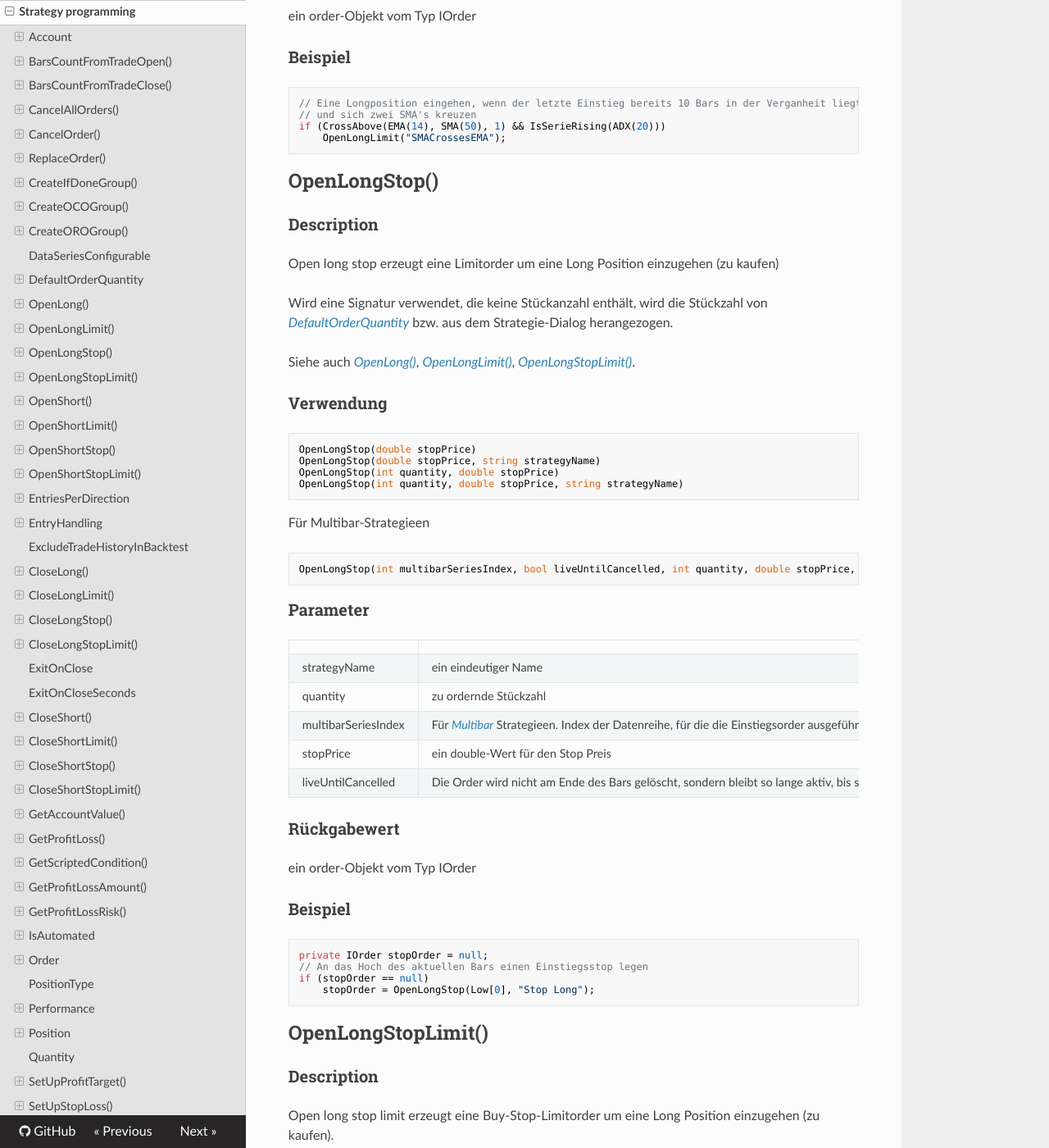
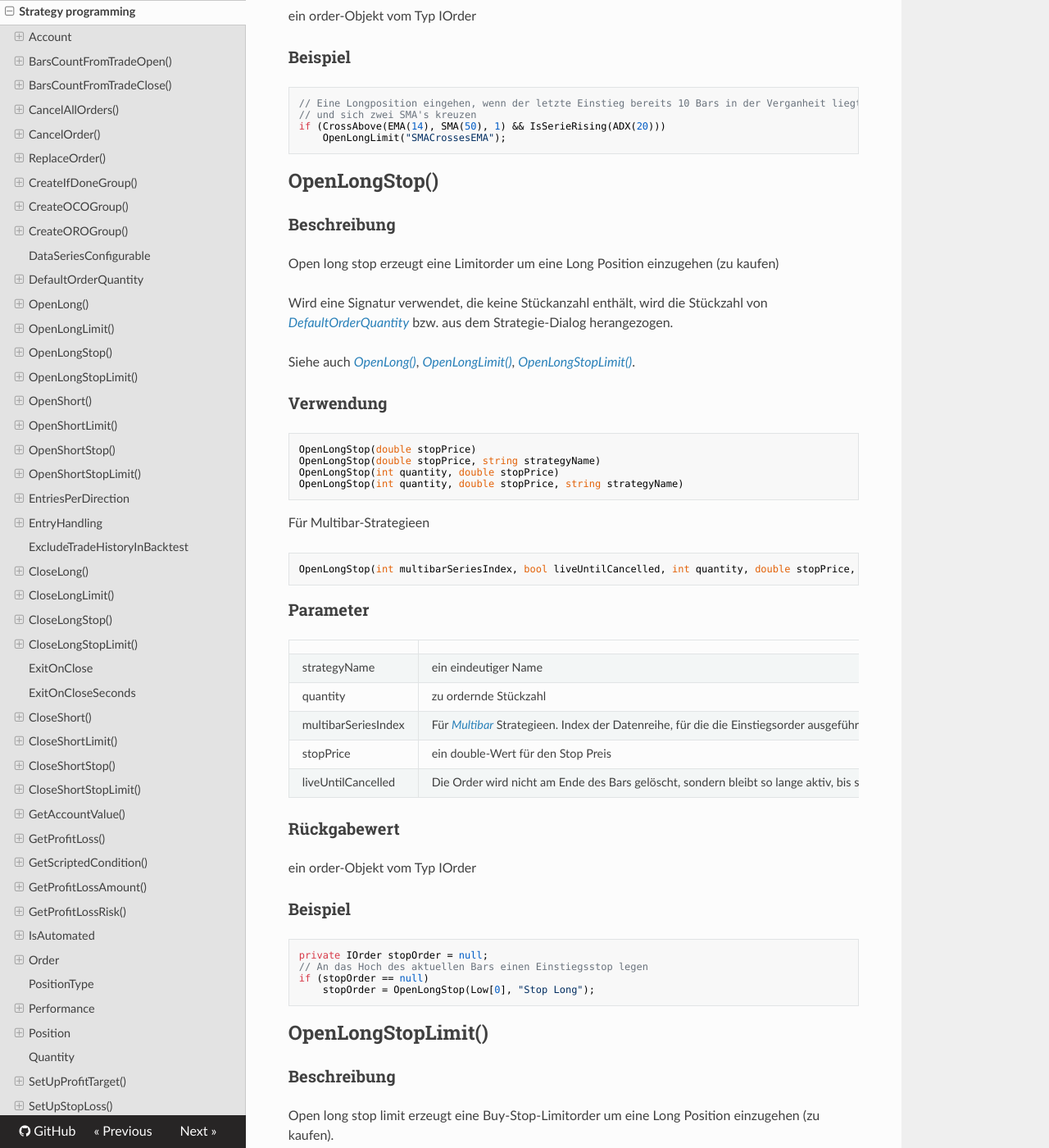
Before and after one commit to AgenaTrader/AgenaScript-documentation-de, an MkDocs documentation site: the page built from sources/strategy_programming.md, in a window 1280 px wide and 1400 px high, scrolled down 9146 px. Shown: the whole window at 82% size. Built offline with MkDocs 1.6.1, drawn with Linux system fonts in a browser that asks for light colours; nearby versions of some CDN libraries; old or Windows-style settings are respelled for this version of MkDocs; some of the changed text lies outside the part shown.

Commit message:
Update strategy_programming.md

````diff
--- a/sources/strategy_programming.md
+++ b/sources/strategy_programming.md
@@ -404,7 +404,7 @@ if (CrossAbove(EMA(14), SMA(50), 1) && IsSerieRising(ADX(20)))
 ```
 
 ## OpenLongStop()
-### Description
+### Beschreibung
 Open long stop erzeugt eine Limitorder um eine Long Position einzugehen (zu kaufen)
 
 Wird eine Signatur verwendet, die keine Stückanzahl enthält, wird die Stückzahl von  [*DefaultOrderQuantity*](#defaultorderquantity)  bzw. aus dem Strategie-Dialog herangezogen.
@@ -445,7 +445,7 @@ if (stopOrder == null)
 ```
 
 ## OpenLongStopLimit()
-### Description
+### Beschreibung
 Open long stop limit erzeugt eine Buy-Stop-Limitorder um eine Long Position einzugehen (zu kaufen).
 
 Wird eine Signatur verwendet, die keine Stückanzahl enthält, wird die Stückzahl von  [*DefaultOrderQuantity*](#defaultorderquantity)  bzw. aus dem Strategie-Dialog herangezogen.
@@ -488,7 +488,7 @@ if (stopOrder == null)
 ```
 
 ## OpenShort()
-### Description
+### Beschreibung
 open short erzeugt eine Marketorder um eine Short Position einzugehen (leerzuverkaufen).
 
 Wird eine Signatur verwendet, die keine Stückanzahl enthält, wird die Stückzahl von  [*DefaultOrderQuantity*](#defaultorderquantity) bzw. aus dem Strategie-Dialog herangezogen.
@@ -997,7 +997,7 @@ if (CrossAbove(EMA(15), SMA(50), 2))
 ```
 
 ## CloseShortStop()
-### Description
+### Beschreibung
 Close short stop erzeugt eine Buy-to-Cover Stoporder um eine Short Position zu schließen (zu kaufen).
 
 Wird eine Signatur verwendet, die keine Stückanzahl enthält, wird die Stückzahl von  [*DefaultOrderQuantity*](#defaultorderquantity) bzw. aus dem Strategie-Dialog herangezogen.
@@ -1399,7 +1399,7 @@ Print("Pieces " + Position.Quantity);
 siehe unter [*Position.Quantity*](#positionquantity), [*Position.PositionType*](#positionpositiontype).
 
 ## SetUpProfitTarget()
-### Description
+### Beschreibung
 Serzeugt sofort nach Ausführung einer Einstiegsorder eine Profit Target-Order um eine laufende Position zu einem bestimmten Kurs im Gewinn zu schließen. Die Order wird direkt an den Broker übergeben und ist sofort im Markt wirksam.
 Wenn das Gewinnziel statisch ist, kann SetUpProfitTarget() in der OnInit() Methode angegeben werden.
 
````
Also changed, not shown: other parts of sources/strategy_programming.md (+1 -1 lines).
